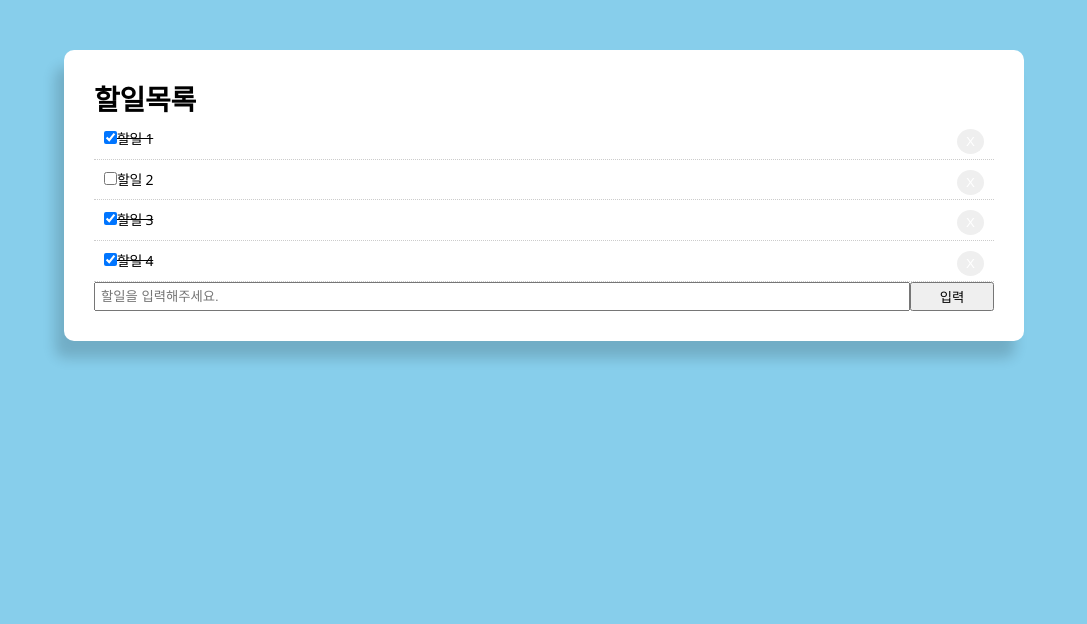
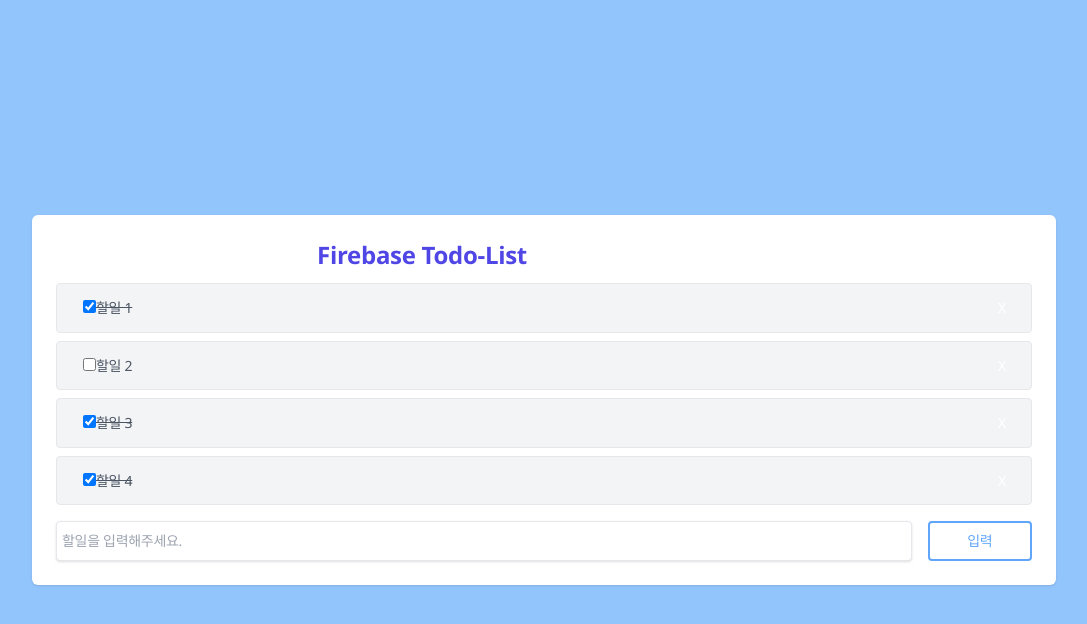
Before and after one commit to jd0097/fb-todo, a React (Create React App) app: page / in a window 1280 px wide. Shown: the top 624 px of the page, without its empty margins (96-1183 px from the left). Built offline with nearby package versions, Linux system fonts and the light colour scheme.

Commit message:
feat : Tailwind 적용

```diff
--- a/package.json
+++ b/package.json
@@ -40,6 +40,7 @@
     "eslint-config-prettier": "^8.8.0",
     "eslint-plugin-react": "^7.32.2",
     "prettier": "^2.8.8",
-    "sass": "^1.63.3"
+    "sass": "^1.63.3",
+    "tailwindcss": "^3.3.2"
   }
 }
--- a/src/App.js
+++ b/src/App.js
@@ -13,11 +13,12 @@
   ]);
 
   return (
-    <>
-      <div className="container">
-        <div className="todo-block">
-          <div className="title">
-            <h1>할일목록</h1>
+
+    <div className="flex items-center justify-center w-screen h-screen bg-blue-300">
+      <div className="w-4/5 p-6 bg-white rounded-[6px] shadow">
+        <div>
+          <div className="flex justify-between mb-3">
+          <h1 className=" text-center w-3/4 text-2xl text-indigo-600 font-semibold">Firebase Todo-List</h1>
           </div>
           {/* 할일 목록 */}
           <List todoData={todoData} setTodoData={setTodoData} />
@@ -25,8 +26,8 @@
           <Form todoData={todoData} setTodoData={setTodoData} />
         </div>
       </div>
-    </>
+    </div>
   );
-}
+};
 
 export default App;
--- a/src/components/Form.js
+++ b/src/components/Form.js
@@ -30,7 +30,8 @@
 
   return (
     <div>
-      <form style={{ display: "flex" }} onSubmit={handleSubmit}>
+      <form className="flex pt-2"
+      style={{ display: "flex" }} onSubmit={handleSubmit}>
         <input
           type="text"
           name="value"
@@ -38,9 +39,10 @@
           placeholder="할일을 입력해주세요."
           value={value}
           onChange={handleChange}
+          className="w-full px-3 py-2 mr-4 text-gray-500 border rounded shadow"
         />
 
-        <input type="submit" style={{ flex: "1" }} value="입력" />
+        <input type="submit" style={{ flex: "1" }} value="입력"  className="p-2 text-blue-400 border-2 border-blue-400 rounded hover:text-white hover:bg-blue-400"/>
       </form>
     </div>
   );
--- a/src/components/List.js
+++ b/src/components/List.js
@@ -17,4 +17,5 @@
   );
 };
 
+// 리랜더링 최적화를 위한 코드
 export default React.memo(List);
--- a/src/components/ListItem.js
+++ b/src/components/ListItem.js
@@ -13,7 +13,6 @@
   const getStyle = _completed => {
     return {
       padding: "10px",
-      borderBottom: "1px dotted #ccc",
       textDecoration: _completed ? "line-through" : "none",
     };
   };
@@ -40,7 +39,8 @@
     setTodoData(newTodoData);
   };
   return (
-    <div style={getStyle(item.completed)} key={item.id}>
+    <div className="flex items-center justify-between w-full mb-2 px-4 py-1 text-gray-600 bg-gray-100 border rounded">
+      <div className="items-center" style={getStyle(item.completed)}>
         {/* defaultChecked : 체크박스에 기본체크 상태 설정 */}
         <input
           type="checkbox"
@@ -48,11 +48,15 @@
           onChange={() => handleCompleteChange(item.id)}
         />
         {item.title}
+        </div>
+        <div className="items-center">
         <button style={btnStyle} onClick={() => handleClick(item.id)}>
           X
         </button>
         </div>
+      </div>
   );
 };
 
-export default ListItem;
+// 리랜더링 최적화 적용
+export default React.memo(ListItem);
--- a/src/index.css
+++ b/src/index.css
@@ -1,4 +1,8 @@
 @charset "utf-8";
+@tailwind base;
+@tailwind components;
+@tailwind utilities;
+
 * {
   margin: 0;
   padding: 0;
--- /dev/null
+++ b/tailwind.config.js
@@ -0,0 +1,8 @@
+/** @type {import('tailwindcss').Config} */
+module.exports = {
+  content: ["./src/**/*.{html,js}"],
+  theme: {
+    extend: {},
+  },
+  plugins: [],
+}
```
Also changed, not shown: 1 other file (tests, documents, lock files or other folders). Lines whose indentation alone changed are shown as unchanged.
